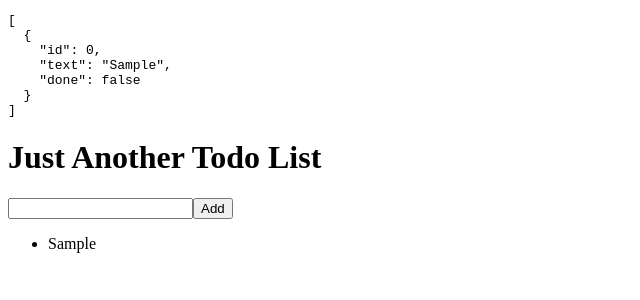
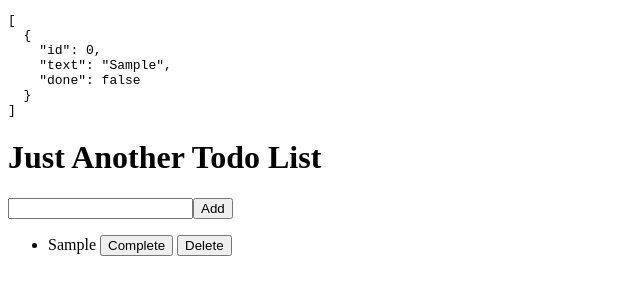
Before and after one commit to jpecheverryp/justAnotherTodoList, a Vue app: page / in a window 1280 px wide. Both pictures are taken after typing "Sample" into the empty fields and a click on the input "Add". Shown: the top 300 px of the page, without its empty margins (0-640 px from the left). Built offline with nearby package versions, Linux system fonts and the light colour scheme.

Commit message:
add complete todo button and function to use it

```diff
--- a/src/App.vue
+++ b/src/App.vue
@@ -20,6 +20,13 @@ const addTodo = () => {
   todos.value.push(todo)
   todoInput.value = ""
 }
+
+const completeTodo = (id) => {
+  const todoIndex = todos.value.findIndex(todo => todo.id === id)
+  todos.value[todoIndex].done = true
+
+}
+
 </script>
 
 <template>
@@ -31,7 +38,7 @@ const addTodo = () => {
   </form>
   <ul>
     <li v-for="todoItem in todos">
-      {{ todoItem.text }}
+      {{ todoItem.text }} <button @click="completeTodo(todoItem.id)">Complete</button> <button>Delete</button>
     </li>
   </ul>
 </template>
```
